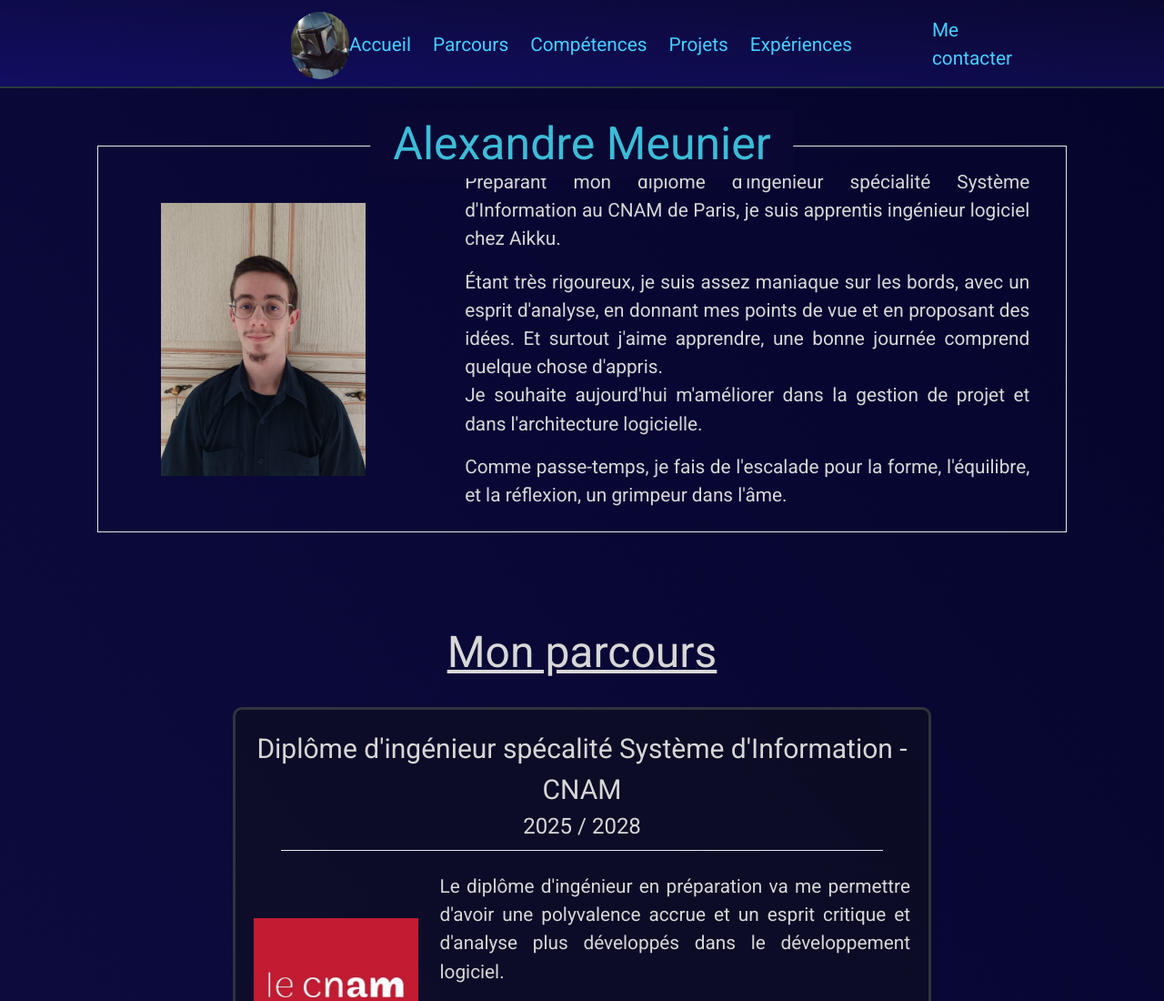
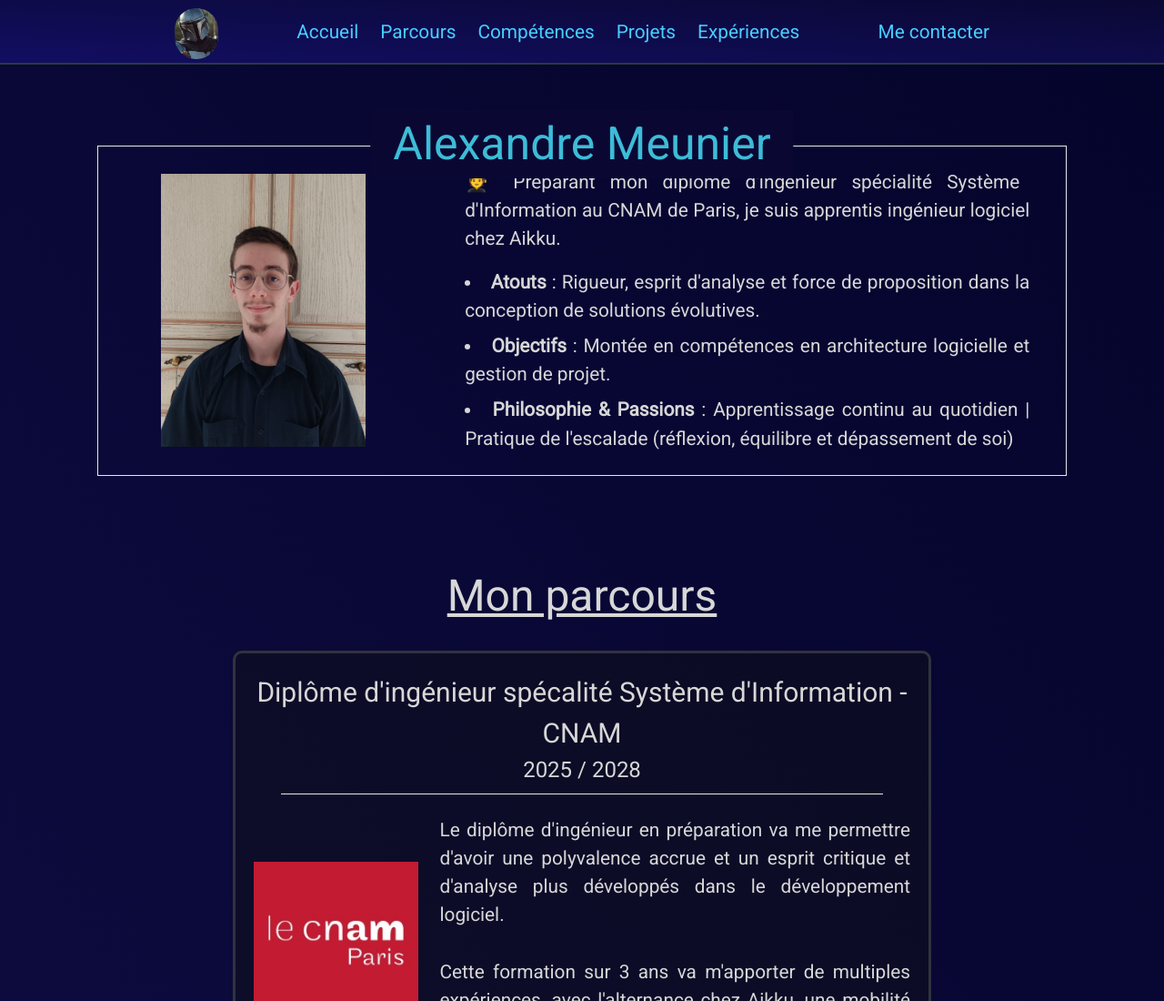
Before and after one commit to Alexandre-Meunier/ePortfolio, a website: page index.html in a window 1280 px wide. Shown: the top 1100 px of the page at 91% size. Drawn offline with nearby package versions, Linux system fonts and the light colour scheme.

Commit message:
Update presentation

```diff
--- a/index.html
+++ b/index.html
@@ -14,11 +14,11 @@
 <!-- Header -->
 <header x-data="{ open: false }">
 
-  <div class="flex justify-center my-2">
-    <div class="flex items-center justify-between w-11/12 md:w-1/2">
+  <div class="flex justify-center my-1">
+    <div class="flex items-center justify-between w-11/12 max-w-4xl">
 
       <!-- Logo -->
-        <img class="rounded-full w-12 md:w-16" src="assets/icon/general/photo_secondaire.jpeg" alt="photo">
+      <img class="rounded-full w-12 md:mr-16" src="assets/icon/general/photo_secondaire.jpeg" alt="photo">
 
       <!-- Menu desktop -->
       <div class="hidden md:flex items-center gap-6">
@@ -27,8 +27,9 @@
         <a class="rubrique" href="#section-competences">Compétences</a>
         <a class="rubrique" href="#section-projet">Projets</a>
         <a class="rubrique" href="#section-experiences">Expériences</a>
-        <a class="rubrique ml-16" href="#footer">Me contacter</a>
       </div>
+
+      <a class="rubrique md:ml-16" href="#footer">Me contacter</a>
 
       <!-- Bouton hamburger mobile -->
       <button @click="open = !open" class="md:hidden flex flex-col gap-2 w-8">
@@ -72,10 +73,12 @@
         <div class="flex flex-col justify-center w-full px-4 gap-6 md:gap-4">
           <h1 class="text-4xl text-center md:mb-2 md:hidden block" style="color: #3dbcd7;">Alexandre Meunier</h1>
           <div class="flex flex-col gap-4">
-            <p>Préparant mon diplôme d'ingénieur spécialité Système d'Information au CNAM de Paris, je suis apprentis ingénieur logiciel chez <a href="https://www.aikku.eu/" class="lien-texte">Aikku</a>.</p>
-            <p>Étant très rigoureux, je suis assez maniaque sur les bords, avec un esprit d'analyse, en donnant mes points de vue et en proposant des idées. Et surtout j'aime apprendre, une bonne journée comprend quelque chose d'appris.
-            </br>Je souhaite aujourd'hui m'améliorer dans la gestion de projet et dans l'architecture logicielle.</p>
-            <p>Comme passe-temps, je fais de l'escalade pour la forme, l'équilibre, et la réflexion, un grimpeur dans l'âme.</p>
+            <p>🧑‍🎓 Préparant mon diplôme d'ingénieur spécialité Système d'Information au CNAM de Paris, je suis apprentis ingénieur logiciel chez <a href="https://www.aikku.eu/" class="lien-texte">Aikku</a>.</p>
+            <ul class="list-disc list-inside flex flex-col gap-2">
+              <li><strong>Atouts</strong> : Rigueur, esprit d'analyse et force de proposition dans la conception de solutions évolutives.</li>
+              <li><strong>Objectifs</strong> : Montée en compétences en architecture logicielle et gestion de projet.</li>
+              <li><strong>Philosophie & Passions</strong> : Apprentissage continu au quotidien | Pratique de l'escalade (réflexion, équilibre et dépassement de soi)</li>
+            </ul>
           </div>
         </div>
       </div>
```
